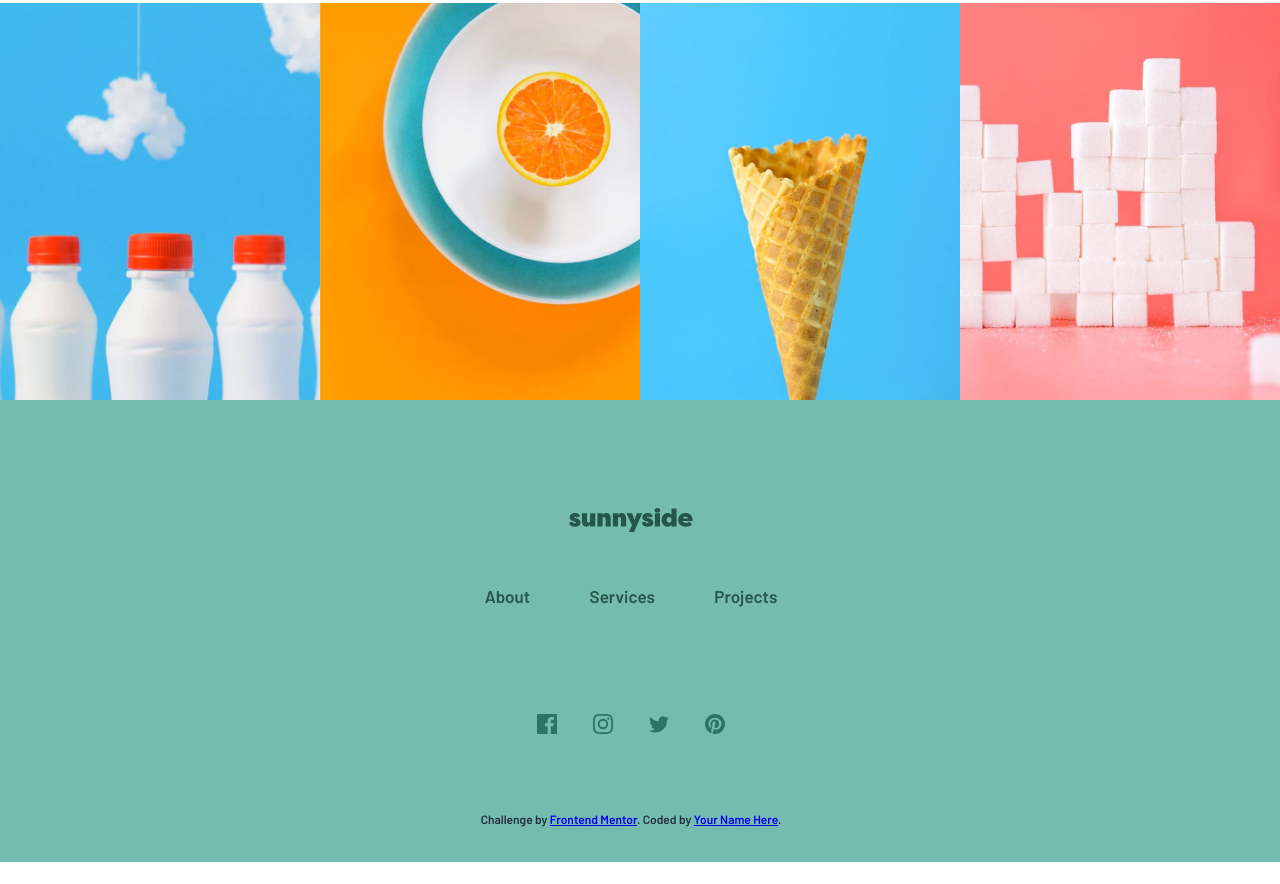
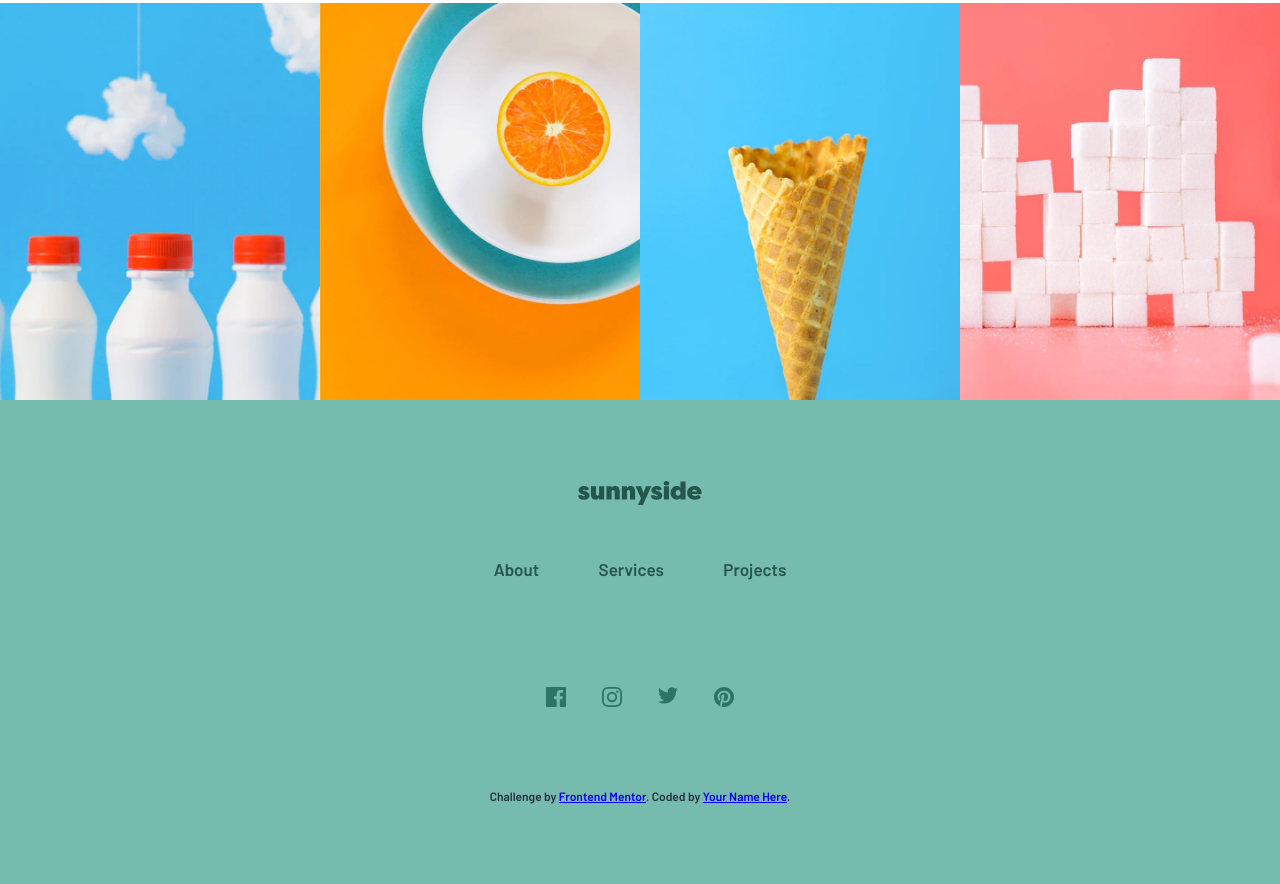
Before and after one commit to Victor-Umeh/fem-sunnyside-agency-landing-page-main, a plain HTML site: page sunnyside-agency-landing-page-main/index.html in a window 1280 px wide. Shown: the part 3183-4067 px from the top of the page. Before the commit the page ends 4045 px from the top, so only its background shows below. Drawn offline with Linux system fonts and the light colour scheme.

Commit message:
completed FEM project

```diff
--- a/sunnyside-agency-landing-page-main/index.html
+++ b/sunnyside-agency-landing-page-main/index.html
@@ -188,10 +188,31 @@
       </ul>
 
       <div class="social__icons">
-        <img src="images/icon-facebook.svg" alt="">
-        <img src="images/icon-instagram.svg" alt="">
-        <img src="images/icon-twitter.svg" alt="">
-        <img src="images/icon-pinterest.svg" alt="">
+        <a href="">
+          <svg class="svg-class" width="20" height="20" xmlns="http://www.w3.org/2000/svg">
+            <path
+              d="M18.896 0H1.104C.494 0 0 .494 0 1.104v17.793C0 19.506.494 20 1.104 20h9.58v-7.745H8.076V9.237h2.606V7.01c0-2.583 1.578-3.99 3.883-3.99 1.104 0 2.052.082 2.329.119v2.7h-1.598c-1.254 0-1.496.597-1.496 1.47v1.928h2.989l-.39 3.018h-2.6V20h5.098c.608 0 1.102-.494 1.102-1.104V1.104C20 .494 19.506 0 18.896 0z"
+              fill="#2C7566" fill-rule="nonzero" />
+          </svg></a>
+        <a href=""><svg class="svg-class" width="20" height="20" xmlns="http://www.w3.org/2000/svg">
+            <path
+              d="M10 1.802c2.67 0 2.987.01 4.042.059 2.71.123 3.975 1.409 4.099 4.099.048 1.054.057 1.37.057 4.04 0 2.672-.01 2.988-.057 4.042-.124 2.687-1.387 3.975-4.1 4.099-1.054.048-1.37.058-4.041.058-2.67 0-2.987-.01-4.04-.058-2.718-.124-3.977-1.416-4.1-4.1-.048-1.054-.058-1.37-.058-4.041 0-2.67.01-2.986.058-4.04.124-2.69 1.387-3.977 4.1-4.1 1.054-.048 1.37-.058 4.04-.058zM10 0C7.284 0 6.944.012 5.877.06 2.246.227.227 2.242.061 5.877.01 6.944 0 7.284 0 10s.012 3.057.06 4.123c.167 3.632 2.182 5.65 5.817 5.817 1.067.048 1.407.06 4.123.06s3.057-.012 4.123-.06c3.629-.167 5.652-2.182 5.816-5.817.05-1.066.061-1.407.061-4.123s-.012-3.056-.06-4.122C19.777 2.249 17.76.228 14.124.06 13.057.01 12.716 0 10 0zm0 4.865a5.135 5.135 0 100 10.27 5.135 5.135 0 000-10.27zm0 8.468a3.333 3.333 0 110-6.666 3.333 3.333 0 010 6.666zm5.338-9.87a1.2 1.2 0 100 2.4 1.2 1.2 0 000-2.4z"
+              fill="#2C7566" fill-rule="nonzero" />
+          </svg></a>
+        <a href=""><svg class="svg-class" width="20" height="17" xmlns="http://www.w3.org/2000/svg">
+            <path
+              d="M20 2.172a8.192 8.192 0 01-2.357.646 4.11 4.11 0 001.805-2.27 8.22 8.22 0 01-2.606.996A4.096 4.096 0 0013.847.248c-2.65 0-4.596 2.472-3.998 5.037A11.648 11.648 0 011.392 1a4.109 4.109 0 001.27 5.478 4.086 4.086 0 01-1.858-.513c-.045 1.9 1.318 3.679 3.291 4.075a4.113 4.113 0 01-1.853.07 4.106 4.106 0 003.833 2.849A8.25 8.25 0 010 14.658a11.616 11.616 0 006.29 1.843c7.618 0 11.923-6.434 11.663-12.205A8.354 8.354 0 0020 2.172z"
+              fill="#2C7566" fill-rule="nonzero" />
+          </svg></a>
+        <a href=""><svg class="svg-class" width="20" height="20" xmlns="http://www.w3.org/2000/svg">
+            <path
+              d="M10 0C4.477 0 0 4.477 0 10c0 4.237 2.636 7.855 6.356 9.312-.088-.791-.167-2.005.035-2.868.181-.78 1.172-4.97 1.172-4.97s-.299-.6-.299-1.486c0-1.39.806-2.428 1.81-2.428.852 0 1.264.64 1.264 1.408 0 .858-.546 2.14-.828 3.33-.236.995.5 1.807 1.48 1.807 1.778 0 3.144-1.874 3.144-4.58 0-2.393-1.72-4.068-4.176-4.068-2.845 0-4.516 2.135-4.516 4.34 0 .859.331 1.781.745 2.281a.3.3 0 01.069.288l-.278 1.133c-.044.183-.145.223-.335.134-1.249-.581-2.03-2.407-2.03-3.874 0-3.154 2.292-6.052 6.608-6.052 3.469 0 6.165 2.473 6.165 5.776 0 3.447-2.173 6.22-5.19 6.22-1.013 0-1.965-.525-2.291-1.148l-.623 2.378c-.226.869-.835 1.958-1.244 2.621.937.29 1.931.446 2.962.446 5.523 0 10-4.477 10-10S15.523 0 10 0z"
+              fill="#2C7566" fill-rule="nonzero" />
+          </svg></a>
+        <!-- <img class="icons" src="images/icon-facebook.svg" alt="">
+        <img class="icons" src="images/icon-instagram.svg" alt="">
+        <img class="icons" src="images/icon-twitter.svg" alt="">
+        <img class="icons" src="images/icon-pinterest.svg" alt=""> -->
       </div>
     </nav>
 
--- a/sunnyside-agency-landing-page-main/src/styles.css
+++ b/sunnyside-agency-landing-page-main/src/styles.css
@@ -244,7 +244,7 @@ body {
   background: hsl(168, 34%, 60%);
   display: grid;
   place-content: center;
-  padding: 6em 2em 2em 1em;
+  padding: 4.5em 2em 4.5em 2em;
   overflow-x: hidden;
   margin: 0 auto;
   display: flex;
@@ -314,6 +314,9 @@ body {
 
 /* DESKTOP LAYOUT -----------------------------------------*/
 @media (min-width: 62.5rem) {
+  body {
+    --transition: all 0.3s;
+  }
   .nav {
     display: flex;
     align-items: center;
@@ -326,7 +329,6 @@ body {
     margin-top: 4vh;
   }
   .nav__links {
-    --transition: all 0.3s;
     background: transparent;
     flex-direction: row;
     position: static;
@@ -460,4 +462,25 @@ body {
     grid-auto-flow: column;
     width: 100%;
   }
+  .footer__navlists a {
+    transition: var(--transition);
+  }
+  .icons {
+    cursor: pointer;
+  }
+  path {
+    color: white;
+  }
+  .social__icons a .svg-class:hover path {
+    fill: var(--white);
+    transition: var(--transition);
+  }
+  .footer__navlists a:hover {
+    color: white;
+  }
+  .svg-class {
+    height: 20px;
+    width: 20px;
+    display: inline-block;
+  }
 }
```
